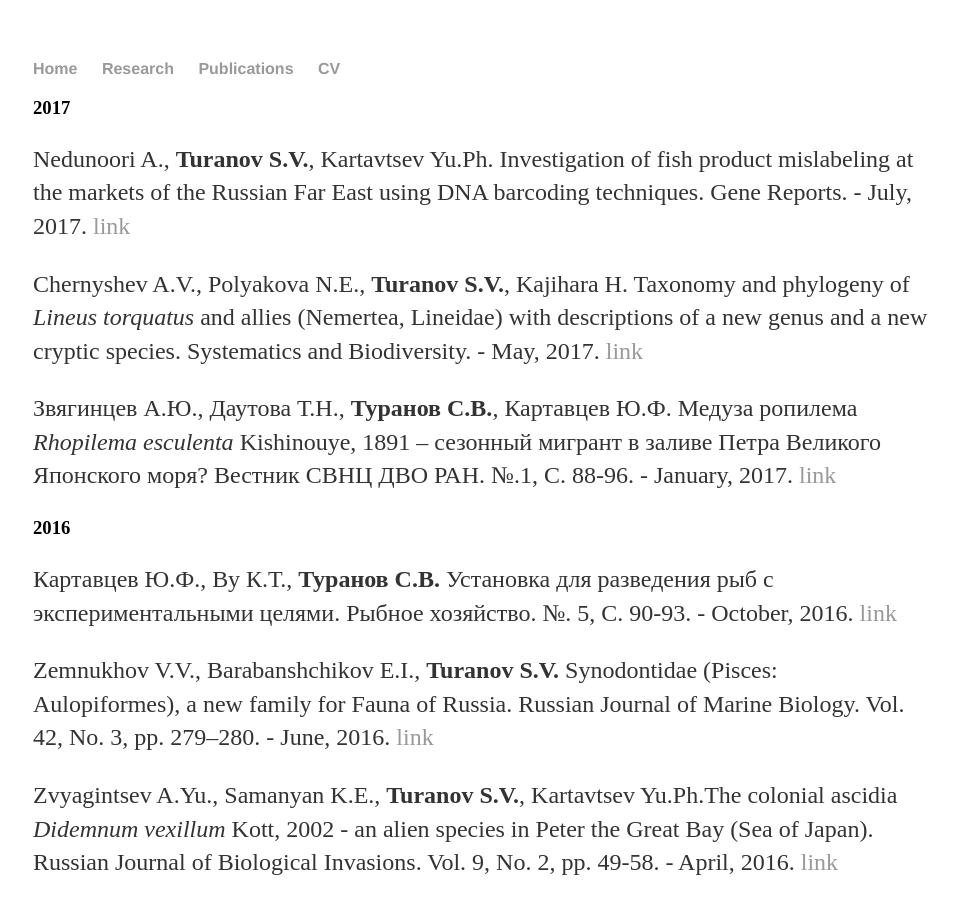
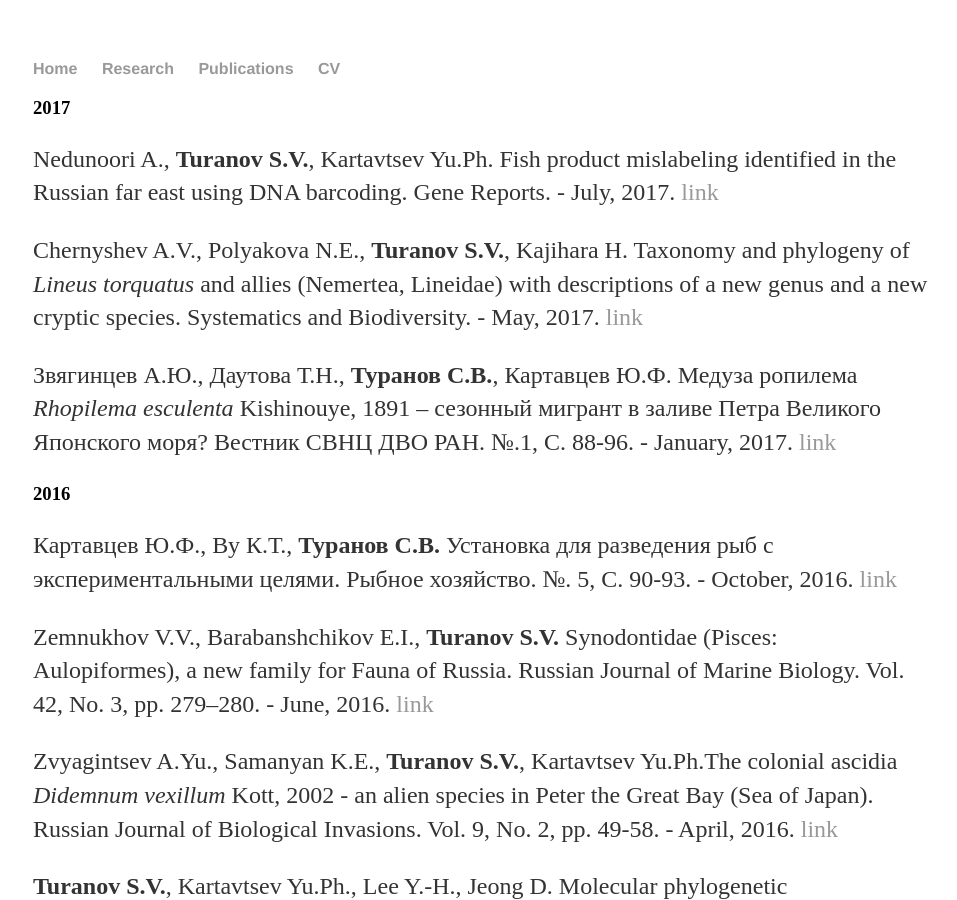
Before and after one commit to Sturcoal/Sturcoal.github.io, a Jekyll site: the page built from Publications.html, in a window 1280 px wide and 900 px high. Shown: the whole window, without its empty margins (159-1116 px from the left). Built offline with Jekyll 4.4.1, drawn with Linux system fonts in a browser that asks for light colours.

Commit message:
Update Publications.html

```diff
--- a/Publications.html
+++ b/Publications.html
@@ -4,7 +4,7 @@
 ---
 <div class="blurb">
 	<h3>2017</h3>
-	<p>Nedunoori A., <b>Turanov S.V.</b>, Kartavtsev Yu.Ph. Investigation of fish product mislabeling at the markets of the Russian Far East using DNA barcoding techniques. Gene Reports. - July, 2017. <a href="http://ac.els-cdn.com/S2452014417300547/1-s2.0-S2452014417300547-main.pdf?_tid=e104ef96-6dbf-11e7-8393-00000aab0f01&acdnat=1500605834_b4d687045360cacf8e1ba0c70b0009fc">link</a> <p>
+	<p>Nedunoori A., <b>Turanov S.V.</b>, Kartavtsev Yu.Ph. Fish product mislabeling identified in the Russian far east using DNA barcoding. Gene Reports. - July, 2017. <a href="http://ac.els-cdn.com/S2452014417300547/1-s2.0-S2452014417300547-main.pdf?_tid=e104ef96-6dbf-11e7-8393-00000aab0f01&acdnat=1500605834_b4d687045360cacf8e1ba0c70b0009fc">link</a> <p>
 	<p>Chernyshev A.V., Polyakova N.E., <b>Turanov S.V.</b>, Kajihara H. Taxonomy and phylogeny of <i>Lineus torquatus</i> and allies (Nemertea, Lineidae) with descriptions of a new genus and a new cryptic species. Systematics and Biodiversity. - May, 2017. <a href="http://www.tandfonline.com/doi/abs/10.1080/14772000.2017.1317672">link</a> <p>
 	<p>Звягинцев А.Ю., Даутова Т.Н., <b>Туранов С.В.</b>, Картавцев Ю.Ф. Медуза ропилема <i>Rhopilema esculenta</i> Kishinouye, 1891 – сезонный мигрант в заливе Петра Великого Японского моря? Вестник СВНЦ ДВО РАН. №.1, С. 88-96. - January, 2017. <a href="/Вестник_1_2017_Звягинцев_финал.pdf">link</a> <p>
 	<h3>2016</h3>
```
